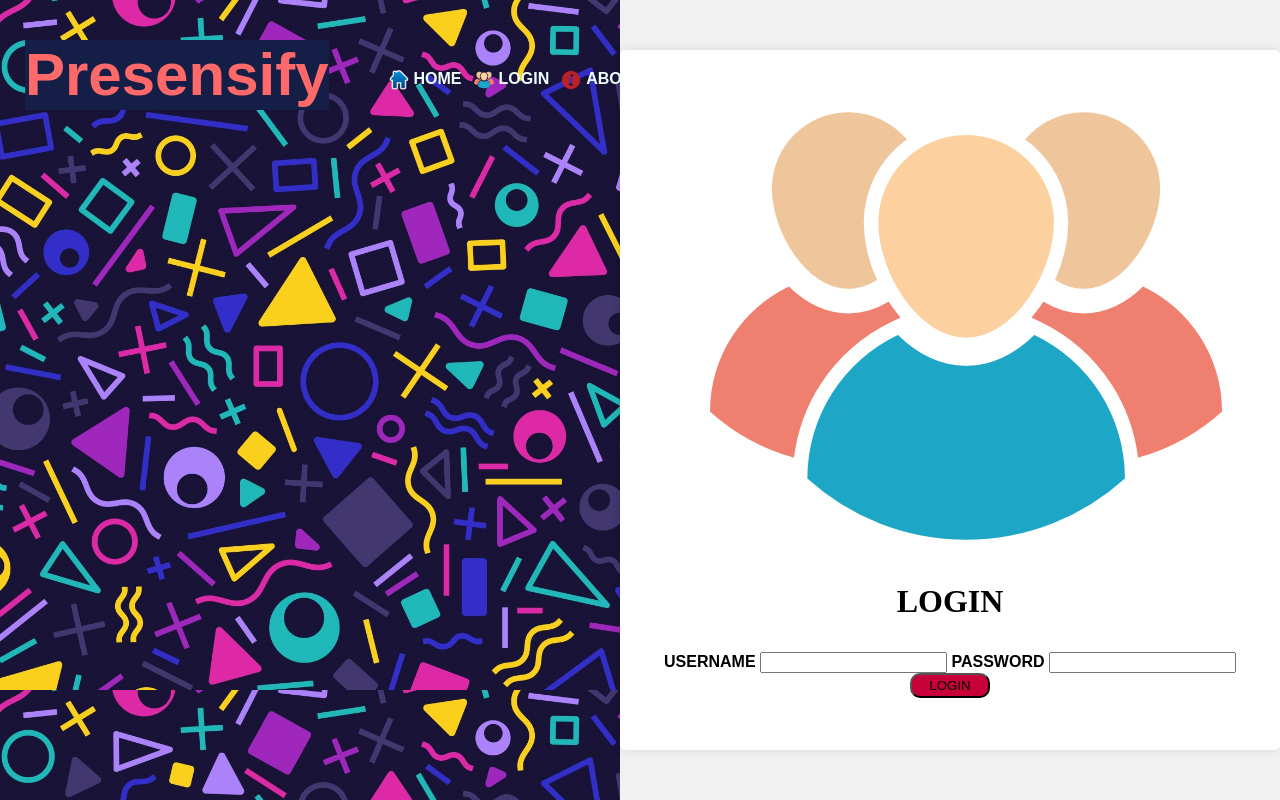
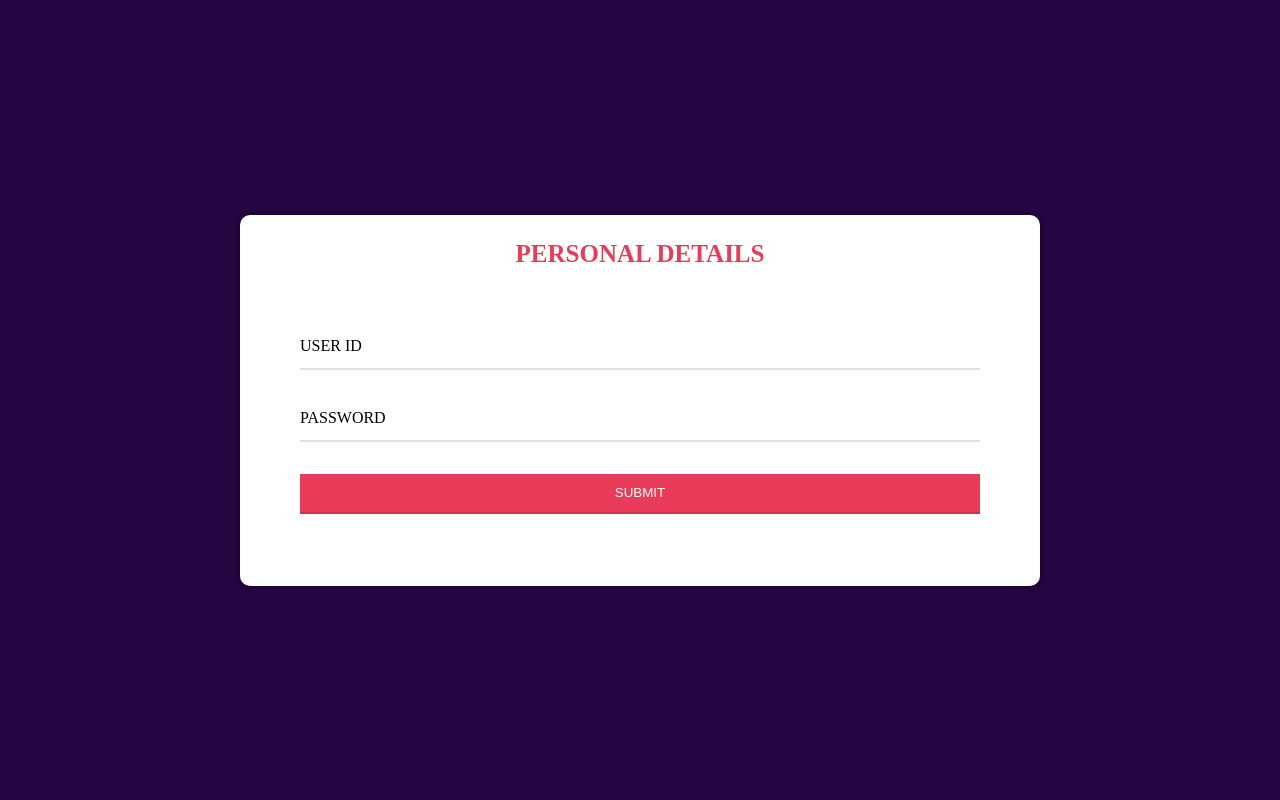
Before and after one commit to Philotheephilix/CheckMate----Attendance-tracker, a plain HTML site: page login/index.html in a window 1280 px wide. Drawn offline with Linux system fonts and the light colour scheme.

Commit message:
Add files via upload

```diff
--- a/login/index.html
+++ b/login/index.html
@@ -1,36 +1,40 @@
 <!DOCTYPE html>
+<html lang="en">
 <head>
-    <title>Presensify</title>
+    <meta charset="UTF-8">
+    <meta name="viewport" content="width=device-width, initial-scale=1.0">
+    <title>PROJECT X</title>
     <link rel="stylesheet" href="style.css">
+
 </head>
-<body style="margin-top: 0vw;">
-    <div class="top_bar">
-        <h1>Presensify</h1>
-        <img src="img/home_icon.png">
-        <a href="index.html">HOME</a>
-        <img src="img/login_icon.png" >
-        <a href="login/index.html">LOGIN</a>
-        <img src="img/about_icon.png">
-        <a href="about/index.html">ABOUT</a>
+<body>
+   <div class="container">
+    <div class="title">PERSONAL DETAILS</div>
+  <form action="#">
+    <div class="row">
+        <div class="form-group">
+            <input type="text" required id="userid"/>
+            <div class="underline"></div>
+            <label for="userid">USER ID</label>
+        </div>
     </div>
-    <div class="toolbar">
-        <img src="img/login_icon.png">
-        <p>LOGIN</p>
-        <label for="USERNAME" >USERNAME</label>
-        <input type="number" name="USERNAME" id="USERNAME">
-        <label for="PASSWORD" >PASSWORD</label>
-        <input type="password" name="PASSWORD" id="PASSWORD">
-        <button type="submit" onclick="getcred()" id="loginbtn">LOGIN</button>
-        <p id="out"></p>
+     <div class="row">
+        <div class="form-group">
+            <input type="" required ID="PASSWORD" autocomplete="off" />
+            <div class="underline"></div>
+            <label for="password">PASSWORD</label>
+        </div>
+     </div>
+
+    <div class="row">
+        <div class="form-group ">
+           <input type="submit" class="sub" value="SUBMIT">
+        </div>
     </div>
-    <script>
-        const USERNAME=document.getElementById("USERNAME")
-        const PASSWORD=document.getElementById("PASSWORD")
-        const out=document.getElementById("out")
-        const btn=document.getElementById("loginbtn")
-        function getcred(){
-            out.innerHTML=USERNAME.value+PASSWORD.value
-        }
-        loginbtn.addEventListener('click',getcred())
-    </script>
+  </form>
+   </div>
+
+
 </body>
+<script src="script.js"></script>
+</html>
--- a/login/style.css
+++ b/login/style.css
@@ -1,81 +1,93 @@
-body {
-    padding: 0px;
-    margin: 0px ;
-    border: none;
-    position: relative;
+*{
+    margin: 0;
+    padding: 0;
+    box-sizing: border-box;
+}
+:root{
+    --bg : #230642;
+    --red : #eb3b5a;
+    --pur : #8854d0;
+}
+body{
+    height: 100vh;
+    width: 100%;
     display: flex;
     justify-content: center;
     align-items: center;
-    height: 100vh;
-    margin: 0;
-    background-color: #f1f1f1;
-    font-family: Arial, sans-serif;
+    background-color: var(--bg);
 }
-div{
-    position: relative;
-    width: 100vw ;
-    background-color: #141E46;
+.container{
+    width: 800px ;
+    background-color: rgb(255, 255, 255);
+    padding: 25px 40px 10px 40px;
+    box-shadow: 0px 0px 5px rgba(0,0,0,0.5);
+    border-radius: 10px;
 }
-.top_bar{
+.title{
+    text-align: center;
+    font-size: 25px;
+    text-transform: uppercase;
+    font-weight: 600;
+    color: var(--red);
+}
+.container form{
+    padding: 30px 0px 30px 0px;
+
+}
+.row{
     display: flex;
-    height: 100%;
-    background-image: url("img/login_background.jpg");
-    background-size: 100%;
+    margin : 32px 0px;
 }
-.top_bar h1{
-    float: left;
-    font-size: 60px;
-    position: relative;
-    height: 70px;
-    margin-left: 25px;
-    color: #FF6969;
-    background-color: #141E46;
-}
-.top_bar img{
-    position: relative;
-    height: 20px;
-    width: 20px;
-    margin-top: 70px;
-    right: -60px;
-}
-.top_bar a{
-    position: relative;
-    margin-top: 70px;
-    margin-left: 5px;
-    margin-right: 12px;
-    right: -60px;
-    color: azure    ;
-    text-decoration: none;
-    font-weight: bold;
-}
-.toolbar {
-    background-color: #ffffff;
-    padding: 20px;
-    border-radius: 5px;
-    box-shadow: 0 0 10px rgba(0, 0, 0, 0.1);
-    text-align: center;
-}
-.toolbar img{
-    display: flex;
-    justify-content: center;
-    margin-left: 70px;
-}
-.toolbar p{
-    font-family: 'Times New Roman', Times, serif;
-    font-weight: bolder;
-    font-size: xx-large;
-    margin-top: 1px;
+.form-group{
+    width: 100%;
+    margin: 0px 20px;
+    height : 40px;
+    position :relative
 }
 
-.toolbar label,input{
-    justify-content: center;
-    font-weight: bolder;
+.form-group input{
+    display: block;
+    height: 100%;
+    width : 100%;
+    border: none;
+    outline: none;
+    border-bottom: 2px solid rgba(0,0,0,0.12) ;
 }
-.toolbar button{
-    background-color: #C70039;
-    justify-content: center;
-    border-radius: 10px;
-    height: 25px;
-    width: 80px;
-    transition: cubic-bezier(0.6, 0.04, 0.98, 0.335);
+
+.form-group label {
+    position: absolute;
+    bottom: 15px;
+    pointer-events: none;
+    transition: 0.2s ease-in;
 }
+.form-group input:focus ~ label,
+.form-group input:valid ~ label {
+    transform: translatey(-20px);
+    color: var(--pur);
+    font-size: 13px;
+
+}
+
+
+.underline{
+    width: 100%;
+    height: 2px;
+    background-color: var(--pur);
+    position: absolute;
+    bottom: 0;
+    transform: scaleX(0);
+    transition: 0.3s ease;
+
+}
+.form-group input:focus ~ .underline,
+.form-group input:valid ~ .underline {
+   transform: scale(1);
+
+}
+
+
+
+input[type="submit"]{
+    background-color: var(--red);
+    color: #fff;
+}
```
Also changed, not shown: login/script.js (added).
